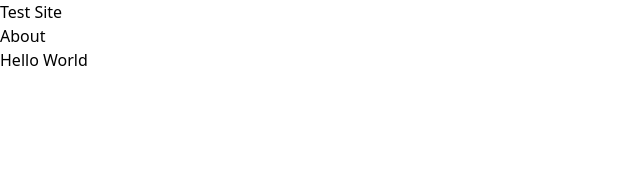
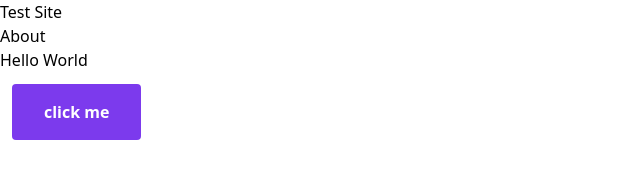
Before and after one commit to j127/gatsby-3-tailwind, a Gatsby site: page / in a window 1280 px wide. Shown: the whole page, without its empty margins (0-640 px from the left). Built offline with nearby package versions, Linux system fonts and the light colour scheme; Gatsby itself is replaced by a stand-in of ours.

Commit message:
Add a component

```diff
--- /dev/null
+++ b/src/components/button.tsx
@@ -0,0 +1,13 @@
+import React, { ReactElement } from "react";
+
+interface Props {
+    children: JSX.Element[] | JSX.Element;
+}
+
+export default function Button({ children }: Props): ReactElement {
+    return (
+        <button className="px-8 py-4 rounded m-3 font-bold bg-purple-600 text-white">
+            {children}
+        </button>
+    );
+}
--- a/src/pages/index.tsx
+++ b/src/pages/index.tsx
@@ -3,7 +3,9 @@ import * as React from "react";
 import Layout from "../components/layout";
 import Metadata from "../components/metadata";
 
-const IndexPage: React.FC = (): JSX.Element => {
+import Button from "../components/button";
+
+const IndexPage: React.FC = () => {
     return (
         <Layout>
             <Metadata
@@ -12,6 +14,9 @@ const IndexPage: React.FC = (): JSX.Element => {
                 isHomepage={true}
             />
             <h1>Hello World</h1>
+            <p>
+                <Button>click me</Button>
+            </p>
         </Layout>
     );
 };
```
